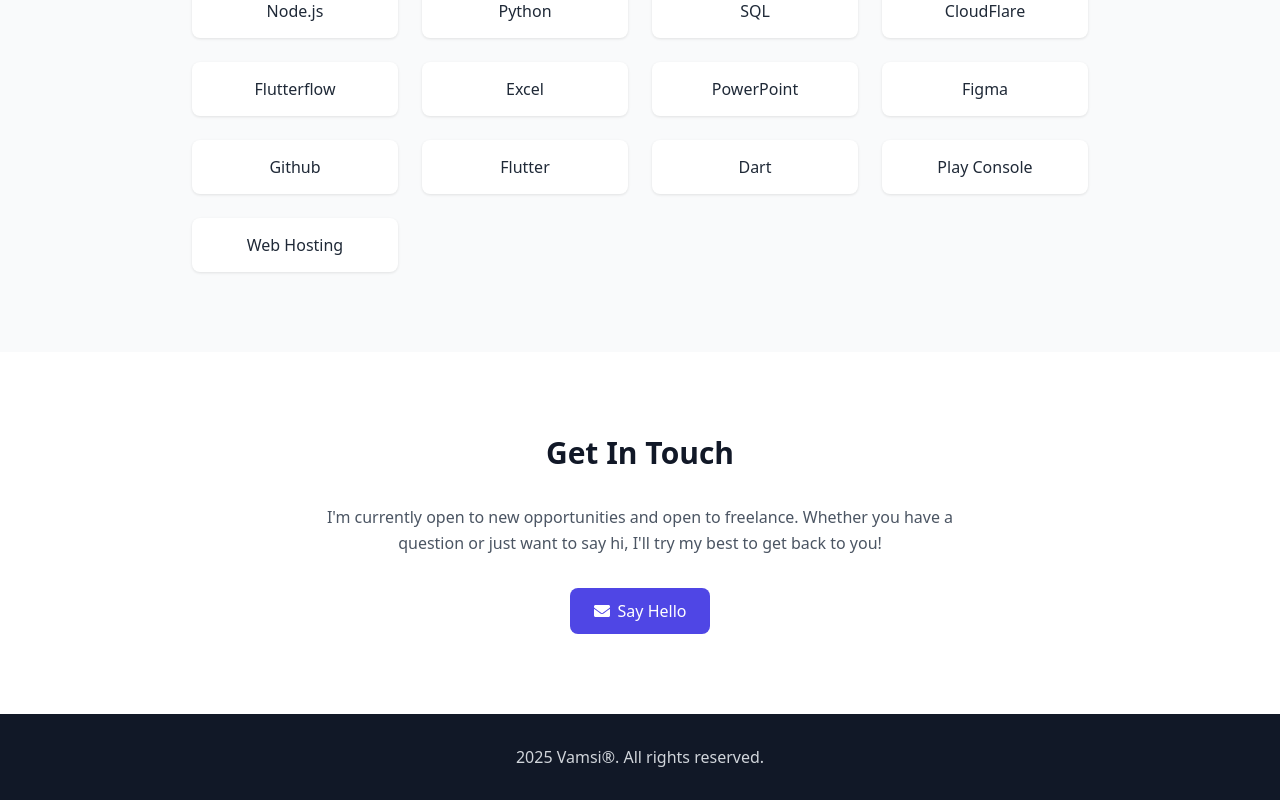
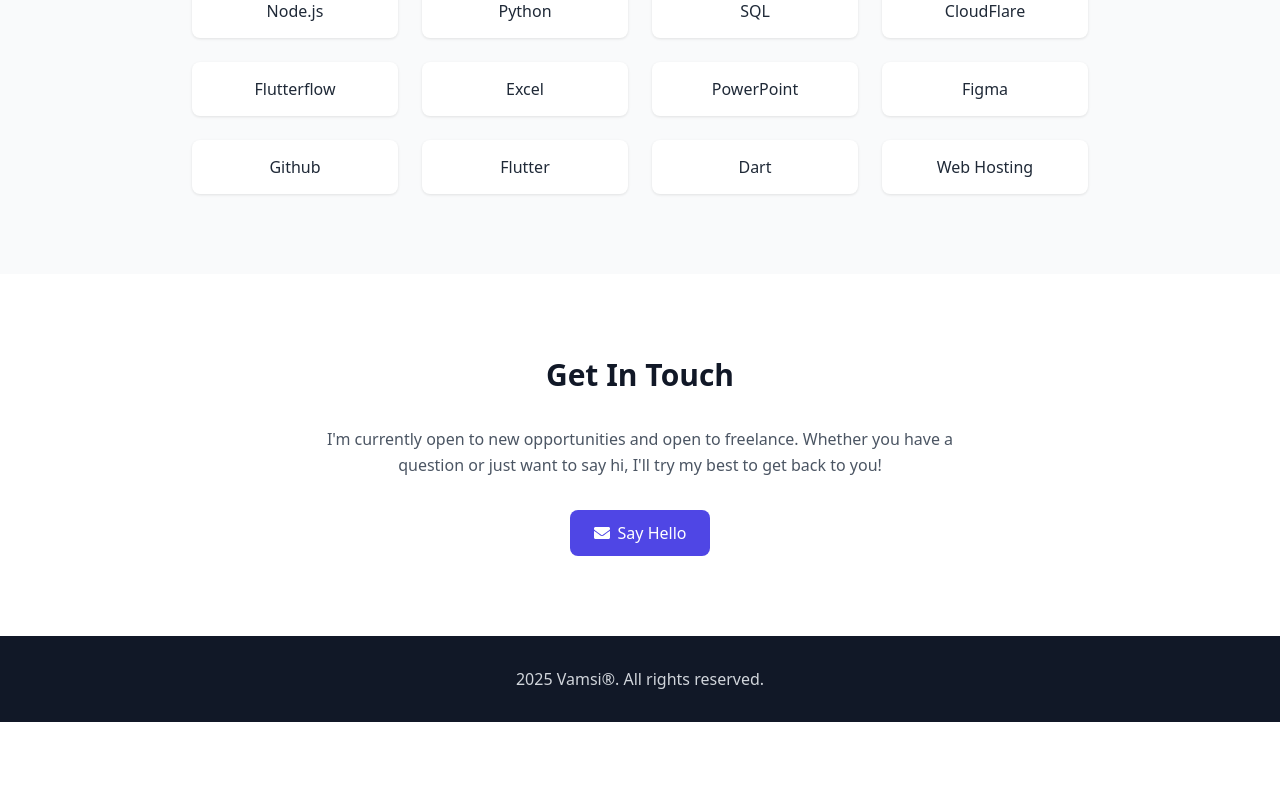
Before and after one commit to vamshi1504/Portfolio, a React (Vite) app: page / in a window 1280 px wide. Shown: the part 2916-3716 px from the top of the page. After the commit the page ends 3638 px from the top, so only its background shows below. Built offline with nearby package versions, Linux system fonts and the light colour scheme.

Commit message:
skills updated

```diff
--- a/src/components/Skills.tsx
+++ b/src/components/Skills.tsx
@@ -5,7 +5,7 @@
 const skills = [
  "HTML","CSS", "JavaScript", "React", "Node.js",
   "Python", "SQL", "CloudFlare", "Flutterflow", "Excel", "PowerPoint", "Figma",
-  "Github", "Flutter", "Dart", "Play Console", "Web Hosting"
+  "Github", "Flutter", "Dart", "Web Hosting"
 ];
 
 export function Skills() {
```
